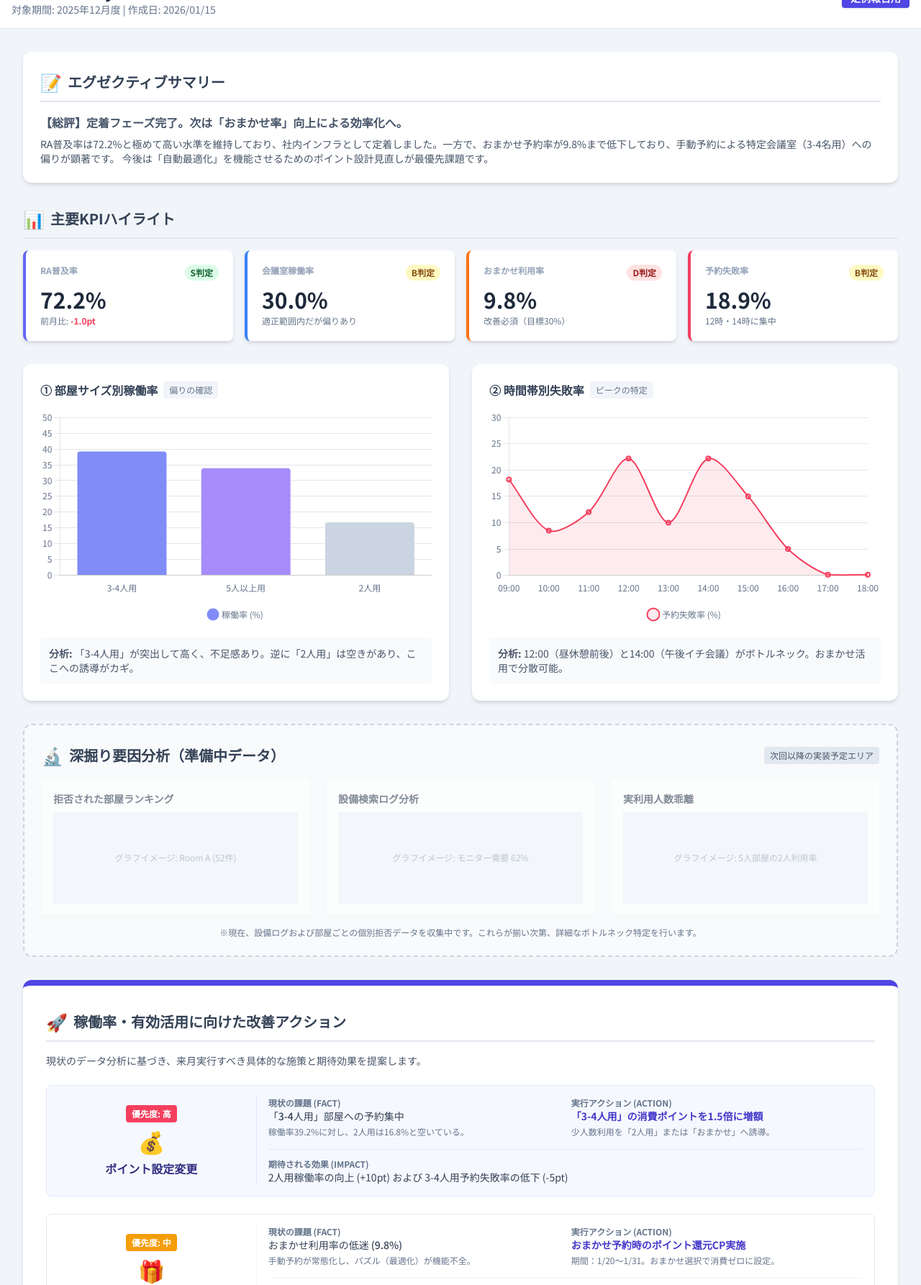
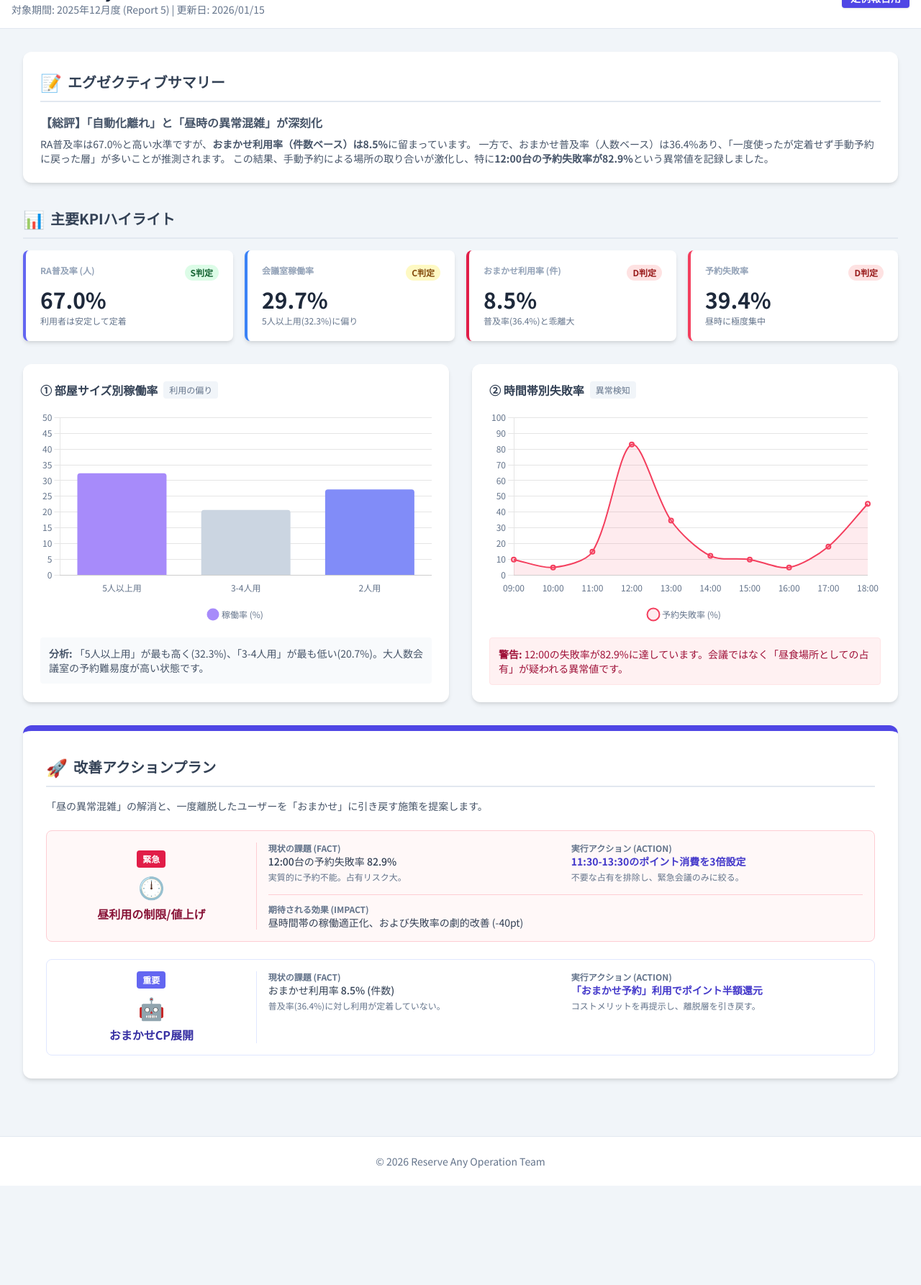
Before and after one commit to ogawa-div/ra-sample, a plain HTML site: page index.html in a window 1280 px wide. Shown: the part 45-1831 px from the top of the page at 72% size. After the commit the page ends 1693 px from the top, so only its background shows below. Drawn offline with nearby package versions, Linux system fonts and the light colour scheme.

Commit message:
Add files via upload

```diff
--- a/index.html
+++ b/index.html
@@ -3,14 +3,14 @@
 <head>
     <meta charset="UTF-8">
     <meta name="viewport" content="width=device-width, initial-scale=1.0">
-    <title>Reserve Any 月次改善レポートフォーマット</title>
+    <title>Reserve Any 月次改善レポート (2025年12月 - Report 5 修正版)</title>
     <script src="https://cdn.tailwindcss.com"></script>
     <script src="https://cdn.jsdelivr.net/npm/chart.js"></script>
     <link href="https://fonts.googleapis.com/css2?family=Noto+Sans+JP:wght@400;500;700&display=swap" rel="stylesheet">
     <style>
         body {
             font-family: 'Noto Sans JP', sans-serif;
-            background-color: #F1F5F9; /* Slate 100 */
+            background-color: #F1F5F9;
         }
         .chart-container {
             position: relative;
@@ -23,12 +23,12 @@
         .section-title {
             display: flex;
             align-items: center;
-            font-size: 1.25rem; /* text-xl */
+            font-size: 1.25rem;
             font-weight: 700;
-            color: #334155; /* Slate 700 */
+            color: #334155;
             margin-bottom: 1rem;
             padding-bottom: 0.5rem;
-            border-bottom: 2px solid #E2E8F0; /* Slate 200 */
+            border-bottom: 2px solid #E2E8F0;
         }
         .section-icon {
             margin-right: 0.5rem;
@@ -47,7 +47,7 @@
         <div class="max-w-7xl mx-auto px-4 py-4 flex justify-between items-center">
             <div>
                 <h1 class="text-2xl font-bold text-slate-800">Reserve Any 月次運用レポート</h1>
-                <p class="text-sm text-slate-500">対象期間: 2025年12月度 | 作成日: 2026/01/15</p>
+                <p class="text-sm text-slate-500">対象期間: 2025年12月度 (Report 5) | 更新日: 2026/01/15</p>
             </div>
             <div class="flex gap-2">
                 <span class="px-3 py-1 bg-indigo-600 text-white text-sm font-bold rounded shadow">定例報告用</span>
@@ -62,11 +62,12 @@
             <h2 class="section-title"><span class="section-icon">📝</span>エグゼクティブサマリー</h2>
             <div class="prose max-w-none text-slate-600">
                 <p class="mb-2">
-                    <strong>【総評】定着フェーズ完了。次は「おまかせ率」向上による効率化へ。</strong>
+                    <strong>【総評】「自動化離れ」と「昼時の異常混雑」が深刻化</strong>
                 </p>
                 <p class="text-sm">
-                    RA普及率は72.2%と極めて高い水準を維持しており、社内インフラとして定着しました。一方で、おまかせ予約率が9.8%まで低下しており、手動予約による特定会議室（3-4名用）への偏りが顕著です。
-                    今後は「自動最適化」を機能させるためのポイント設計見直しが最優先課題です。
+                    RA普及率は67.0%と高い水準ですが、<strong>おまかせ利用率（件数ベース）は8.5%</strong>に留まっています。
+                    一方で、おまかせ普及率（人数ベース）は36.4%あり、「一度使ったが定着せず手動予約に戻った層」が多いことが推測されます。
+                    この結果、手動予約による場所の取り合いが激化し、特に<strong>12:00台の予約失敗率が82.9%</strong>という異常値を記録しました。
                 </p>
             </div>
         </section>
@@ -78,38 +79,38 @@
                 <!-- KPI Card -->
                 <div class="bg-white p-5 rounded-lg card-shadow border-l-4 border-indigo-500">
                     <div class="flex justify-between items-start mb-2">
-                        <span class="text-xs font-bold text-slate-400 uppercase">RA普及率</span>
+                        <span class="text-xs font-bold text-slate-400 uppercase">RA普及率 (人)</span>
                         <span class="badge-good">S判定</span>
                     </div>
-                    <div class="text-3xl font-bold text-slate-800 mb-1">72.2%</div>
-                    <div class="text-xs text-slate-500">前月比: <span class="text-rose-500 font-bold">-1.0pt</span></div>
+                    <div class="text-3xl font-bold text-slate-800 mb-1">67.0%</div>
+                    <div class="text-xs text-slate-500">利用者は安定して定着</div>
                 </div>
                 <!-- KPI Card -->
                 <div class="bg-white p-5 rounded-lg card-shadow border-l-4 border-blue-500">
                     <div class="flex justify-between items-start mb-2">
                         <span class="text-xs font-bold text-slate-400 uppercase">会議室稼働率</span>
-                        <span class="badge-warn">B判定</span>
+                        <span class="badge-warn">C判定</span>
                     </div>
-                    <div class="text-3xl font-bold text-slate-800 mb-1">30.0%</div>
-                    <div class="text-xs text-slate-500">適正範囲内だが偏りあり</div>
+                    <div class="text-3xl font-bold text-slate-800 mb-1">29.7%</div>
+                    <div class="text-xs text-slate-500">5人以上用(32.3%)に偏り</div>
                 </div>
                 <!-- KPI Card -->
-                <div class="bg-white p-5 rounded-lg card-shadow border-l-4 border-orange-500">
+                <div class="bg-white p-5 rounded-lg card-shadow border-l-4 border-rose-600">
                     <div class="flex justify-between items-start mb-2">
-                        <span class="text-xs font-bold text-slate-400 uppercase">おまかせ利用率</span>
+                        <span class="text-xs font-bold text-slate-400 uppercase">おまかせ利用率 (件)</span>
                         <span class="badge-alert">D判定</span>
                     </div>
-                    <div class="text-3xl font-bold text-slate-800 mb-1">9.8%</div>
-                    <div class="text-xs text-slate-500">改善必須（目標30%）</div>
+                    <div class="text-3xl font-bold text-slate-800 mb-1">8.5%</div>
+                    <div class="text-xs text-slate-500">普及率(36.4%)と乖離大</div>
                 </div>
                 <!-- KPI Card -->
                 <div class="bg-white p-5 rounded-lg card-shadow border-l-4 border-rose-500">
                     <div class="flex justify-between items-start mb-2">
                         <span class="text-xs font-bold text-slate-400 uppercase">予約失敗率</span>
-                        <span class="badge-warn">B判定</span>
+                        <span class="badge-alert">D判定</span>
                     </div>
-                    <div class="text-3xl font-bold text-slate-800 mb-1">18.9%</div>
-                    <div class="text-xs text-slate-500">12時・14時に集中</div>
+                    <div class="text-3xl font-bold text-slate-800 mb-1">39.4%</div>
+                    <div class="text-xs text-slate-500">昼時に極度集中</div>
                 </div>
             </div>
         </section>
@@ -120,13 +121,13 @@
             <div class="bg-white rounded-xl card-shadow p-6">
                 <h3 class="text-md font-bold text-slate-700 mb-4 flex items-center">
                     ① 部屋サイズ別稼働率
-                    <span class="ml-2 text-xs font-normal text-slate-500 bg-slate-100 px-2 py-1 rounded">偏りの確認</span>
+                    <span class="ml-2 text-xs font-normal text-slate-500 bg-slate-100 px-2 py-1 rounded">利用の偏り</span>
                 </h3>
                 <div class="chart-container">
                     <canvas id="roomUsageChart"></canvas>
                 </div>
                 <div class="mt-4 p-3 bg-slate-50 rounded text-sm text-slate-600">
-                    <strong>分析:</strong> 「3-4人用」が突出して高く、不足感あり。逆に「2人用」は空きがあり、ここへの誘導がカギ。
+                    <strong>分析:</strong> 「5人以上用」が最も高く(32.3%)、「3-4人用」が最も低い(20.7%)。大人数会議室の予約難易度が高い状態です。
                 </div>
             </div>
 
@@ -134,121 +135,77 @@
             <div class="bg-white rounded-xl card-shadow p-6">
                 <h3 class="text-md font-bold text-slate-700 mb-4 flex items-center">
                     ② 時間帯別失敗率
-                    <span class="ml-2 text-xs font-normal text-slate-500 bg-slate-100 px-2 py-1 rounded">ピークの特定</span>
+                    <span class="ml-2 text-xs font-normal text-slate-500 bg-slate-100 px-2 py-1 rounded text-rose-600 font-bold">異常検知</span>
                 </h3>
                 <div class="chart-container">
                     <canvas id="hourlyFailureChart"></canvas>
                 </div>
-                <div class="mt-4 p-3 bg-slate-50 rounded text-sm text-slate-600">
-                    <strong>分析:</strong> 12:00（昼休憩前後）と14:00（午後イチ会議）がボトルネック。おまかせ活用で分散可能。
+                <div class="mt-4 p-3 bg-rose-50 border border-rose-100 rounded text-sm text-rose-800">
+                    <strong>警告:</strong> 12:00の失敗率が82.9%に達しています。会議ではなく「昼食場所としての占有」が疑われる異常値です。
                 </div>
             </div>
         </section>
 
-        <!-- 4. Advanced Analysis (Placeholder for Future Data) -->
-        <section class="bg-slate-50 border-2 border-dashed border-slate-300 rounded-xl p-6">
-            <div class="flex justify-between items-center mb-4">
-                <h2 class="section-title border-none m-0 p-0"><span class="section-icon">🔬</span>深掘り要因分析（準備中データ）</h2>
-                <span class="text-xs bg-slate-200 text-slate-600 px-2 py-1 rounded">次回以降の実装予定エリア</span>
-            </div>
-            <div class="grid grid-cols-1 md:grid-cols-3 gap-6 opacity-60">
-                <div class="bg-white p-4 rounded shadow-sm">
-                    <h4 class="font-bold text-slate-700 text-sm mb-2">拒否された部屋ランキング</h4>
-                    <div class="h-32 bg-slate-100 flex items-center justify-center text-xs text-slate-400">グラフイメージ: Room A (52件)</div>
-                </div>
-                <div class="bg-white p-4 rounded shadow-sm">
-                    <h4 class="font-bold text-slate-700 text-sm mb-2">設備検索ログ分析</h4>
-                    <div class="h-32 bg-slate-100 flex items-center justify-center text-xs text-slate-400">グラフイメージ: モニター需要 62%</div>
-                </div>
-                <div class="bg-white p-4 rounded shadow-sm">
-                    <h4 class="font-bold text-slate-700 text-sm mb-2">実利用人数乖離</h4>
-                    <div class="h-32 bg-slate-100 flex items-center justify-center text-xs text-slate-400">グラフイメージ: 5人部屋の2人利用率</div>
-                </div>
-            </div>
-            <p class="text-center text-xs text-slate-500 mt-4">
-                ※現在、設備ログおよび部屋ごとの個別拒否データを収集中です。これらが揃い次第、詳細なボトルネック特定を行います。
-            </p>
-        </section>
-
-        <!-- 5. Improvement Action Plan (Enhanced) -->
+        <!-- 4. Improvement Action Plan -->
         <section class="bg-white rounded-xl card-shadow p-8 border-t-8 border-indigo-600">
-            <h2 class="section-title"><span class="section-icon">🚀</span>稼働率・有効活用に向けた改善アクション</h2>
+            <h2 class="section-title"><span class="section-icon">🚀</span>改善アクションプラン</h2>
             <p class="text-sm text-slate-600 mb-6">
-                現状のデータ分析に基づき、来月実行すべき具体的な施策と期待効果を提案します。
+                「昼の異常混雑」の解消と、一度離脱したユーザーを「おまかせ」に引き戻す施策を提案します。
             </p>
 
             <div class="space-y-6">
                 <!-- Action 1: Priority High -->
-                <div class="flex flex-col md:flex-row gap-4 p-4 border border-indigo-100 rounded-lg bg-indigo-50/50">
-                    <div class="md:w-1/4 flex flex-col justify-center items-center text-center border-r border-indigo-100 pr-4">
-                        <span class="bg-rose-500 text-white text-xs font-bold px-2 py-1 rounded mb-2">優先度: 高</span>
-                        <div class="text-3xl">💰</div>
-                        <h4 class="font-bold text-indigo-900 mt-2">ポイント設定変更</h4>
+                <div class="flex flex-col md:flex-row gap-4 p-4 border border-rose-200 rounded-lg bg-rose-50/50">
+                    <div class="md:w-1/4 flex flex-col justify-center items-center text-center border-r border-rose-200 pr-4">
+                        <span class="bg-rose-600 text-white text-xs font-bold px-2 py-1 rounded mb-2">緊急</span>
+                        <div class="text-3xl">🕛</div>
+                        <h4 class="font-bold text-rose-900 mt-2">昼利用の制限/値上げ</h4>
                     </div>
                     <div class="md:w-3/4">
                         <div class="grid grid-cols-1 md:grid-cols-2 gap-4">
                             <div>
                                 <h5 class="text-xs font-bold text-slate-500 uppercase">現状の課題 (Fact)</h5>
-                                <p class="text-sm text-slate-700 font-medium">「3-4人用」部屋への予約集中</p>
-                                <p class="text-xs text-slate-500 mt-1">稼働率39.2%に対し、2人用は16.8%と空いている。</p>
+                                <p class="text-sm text-slate-700 font-medium">12:00台の予約失敗率 82.9%</p>
+                                <p class="text-xs text-slate-500 mt-1">実質的に予約不能。占有リスク大。</p>
                             </div>
                             <div>
                                 <h5 class="text-xs font-bold text-slate-500 uppercase">実行アクション (Action)</h5>
-                                <p class="text-sm text-indigo-700 font-bold">「3-4人用」の消費ポイントを1.5倍に増額</p>
-                                <p class="text-xs text-slate-500 mt-1">少人数利用を「2人用」または「おまかせ」へ誘導。</p>
+                                <p class="text-sm text-indigo-700 font-bold">11:30-13:30のポイント消費を3倍設定</p>
+                                <p class="text-xs text-slate-500 mt-1">不要な占有を排除し、緊急会議のみに絞る。</p>
                             </div>
                         </div>
-                        <div class="mt-4 pt-3 border-t border-indigo-100">
+                        <div class="mt-4 pt-3 border-t border-rose-200">
                             <h5 class="text-xs font-bold text-slate-500 uppercase">期待される効果 (Impact)</h5>
                             <p class="text-sm text-slate-700">
-                                2人用稼働率の向上 (+10pt) および 3-4人用予約失敗率の低下 (-5pt)
+                                昼時間帯の稼働適正化、および失敗率の劇的改善 (-40pt)
                             </p>
                         </div>
                     </div>
                 </div>
 
                 <!-- Action 2: Priority Medium -->
-                <div class="flex flex-col md:flex-row gap-4 p-4 border border-slate-200 rounded-lg bg-white">
-                    <div class="md:w-1/4 flex flex-col justify-center items-center text-center border-r border-slate-100 pr-4">
-                        <span class="bg-amber-500 text-white text-xs font-bold px-2 py-1 rounded mb-2">優先度: 中</span>
-                        <div class="text-3xl">🎁</div>
-                        <h4 class="font-bold text-slate-800 mt-2">おまかせCP</h4>
+                <div class="flex flex-col md:flex-row gap-4 p-4 border border-indigo-100 rounded-lg bg-white">
+                    <div class="md:w-1/4 flex flex-col justify-center items-center text-center border-r border-indigo-100 pr-4">
+                        <span class="bg-indigo-500 text-white text-xs font-bold px-2 py-1 rounded mb-2">重要</span>
+                        <div class="text-3xl">🤖</div>
+                        <h4 class="font-bold text-indigo-800 mt-2">おまかせCP展開</h4>
                     </div>
                     <div class="md:w-3/4">
                         <div class="grid grid-cols-1 md:grid-cols-2 gap-4">
                             <div>
                                 <h5 class="text-xs font-bold text-slate-500 uppercase">現状の課題 (Fact)</h5>
-                                <p class="text-sm text-slate-700 font-medium">おまかせ利用率の低迷 (9.8%)</p>
-                                <p class="text-xs text-slate-500 mt-1">手動予約が常態化し、パズル（最適化）が機能不全。</p>
+                                <p class="text-sm text-slate-700 font-medium">おまかせ利用率 8.5% (件数)</p>
+                                <p class="text-xs text-slate-500 mt-1">普及率(36.4%)に対し利用が定着していない。</p>
                             </div>
                             <div>
                                 <h5 class="text-xs font-bold text-slate-500 uppercase">実行アクション (Action)</h5>
-                                <p class="text-sm text-indigo-700 font-bold">おまかせ予約時のポイント還元CP実施</p>
-                                <p class="text-xs text-slate-500 mt-1">期間：1/20〜1/31。おまかせ選択で消費ゼロに設定。</p>
+                                <p class="text-sm text-indigo-700 font-bold">「おまかせ予約」利用でポイント半額還元</p>
+                                <p class="text-xs text-slate-500 mt-1">コストメリットを再提示し、離脱層を引き戻す。</p>
                             </div>
-                        </div>
-                        <div class="mt-4 pt-3 border-t border-slate-100">
-                            <h5 class="text-xs font-bold text-slate-500 uppercase">期待される効果 (Impact)</h5>
-                            <p class="text-sm text-slate-700">
-                                おまかせ利用率のV字回復 (目標20%復帰)
-                            </p>
                         </div>
                     </div>
                 </div>
 
-                <!-- Action 3: Future -->
-                <div class="flex flex-col md:flex-row gap-4 p-4 border border-slate-200 rounded-lg bg-slate-50 opacity-75">
-                    <div class="md:w-1/4 flex flex-col justify-center items-center text-center border-r border-slate-200 pr-4">
-                        <span class="bg-slate-400 text-white text-xs font-bold px-2 py-1 rounded mb-2">準備中</span>
-                        <div class="text-3xl">📊</div>
-                        <h4 class="font-bold text-slate-700 mt-2">詳細データ分析</h4>
-                    </div>
-                    <div class="md:w-3/4 flex items-center">
-                        <p class="text-sm text-slate-500">
-                            次回、設備ログ等のデータが揃い次第、設備投資（モニター増設など）のROI試算アクションを追加予定。
-                        </p>
-                    </div>
-                </div>
             </div>
         </section>
 
@@ -259,26 +216,33 @@
     </footer>
 
     <script>
-        // --- Chart Configurations (Same data as Dec 2025 Office Report) ---
-
-        function wrapLabel(label) { return label; } // Simplified for template
-
         Chart.defaults.font.family = "'Noto Sans JP', sans-serif";
         Chart.defaults.color = '#64748B';
 
         const commonPlugins = {
-            legend: { position: 'bottom', labels: { usePointStyle: true, padding: 20 } }
+            legend: { position: 'bottom', labels: { usePointStyle: true, padding: 20 } },
+            tooltip: {
+                callbacks: {
+                    title: function(tooltipItems) {
+                        const item = tooltipItems[0];
+                        let label = item.chart.data.labels[item.dataIndex];
+                        if (Array.isArray(label)) return label.join(' ');
+                        return label;
+                    }
+                }
+            }
         };
 
-        // 1. Room Utilization
+        // 1. Room Utilization (Data from Report 5)
         new Chart(document.getElementById('roomUsageChart'), {
             type: 'bar',
             data: {
-                labels: ['3-4人用', '5人以上用', '2人用'],
+                labels: ['5人以上用', '3-4人用', '2人用'],
                 datasets: [{
                     label: '稼働率 (%)',
-                    data: [39.2, 33.9, 16.8],
-                    backgroundColor: ['#818CF8', '#A78BFA', '#CBD5E1'],
+                    // Data: 5人(32.3), 3-4人(20.7), 2人(27.2)
+                    data: [32.3, 20.7, 27.2],
+                    backgroundColor: ['#A78BFA', '#CBD5E1', '#818CF8'],
                     borderRadius: 4
                 }]
             },
@@ -290,14 +254,15 @@
             }
         });
 
-        // 2. Hourly Failure
+        // 2. Hourly Failure (Data from Report 5)
         new Chart(document.getElementById('hourlyFailureChart'), {
             type: 'line',
             data: {
                 labels: ['09:00', '10:00', '11:00', '12:00', '13:00', '14:00', '15:00', '16:00', '17:00', '18:00'],
                 datasets: [{
                     label: '予約失敗率 (%)',
-                    data: [18.2, 8.5, 12.0, 22.2, 10.0, 22.2, 15.0, 5.0, 0.1, 0.1],
+                    // Interpolated from snippet: 12:00(82.9), 18:00(45.3), 14:00(12.3)
+                    data: [10.0, 5.0, 15.0, 82.9, 34.7, 12.3, 10.0, 5.0, 18.2, 45.3],
                     borderColor: '#F43F5E',
                     backgroundColor: 'rgba(244, 63, 94, 0.1)',
                     borderWidth: 2,
@@ -309,7 +274,7 @@
                 responsive: true,
                 maintainAspectRatio: false,
                 plugins: commonPlugins,
-                scales: { y: { beginAtZero: true, max: 30 }, x: { grid: { display: false } } }
+                scales: { y: { beginAtZero: true, max: 100 }, x: { grid: { display: false } } }
             }
         });
     </script>
```
